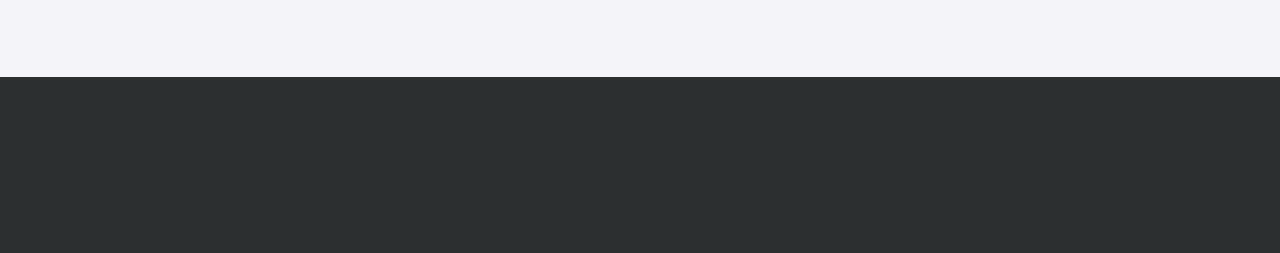
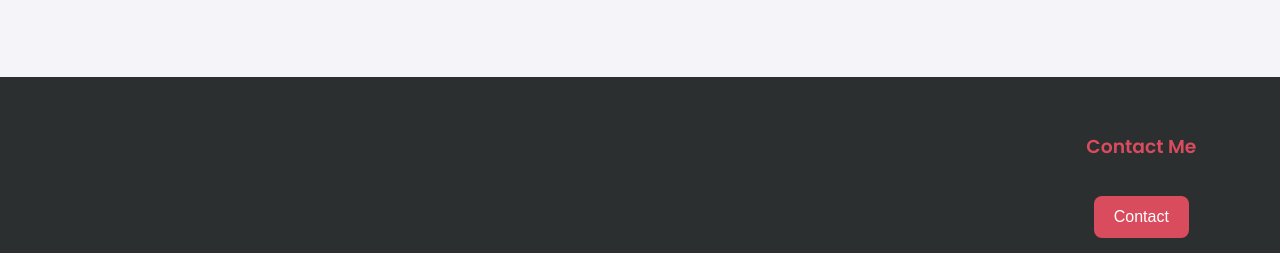
Before and after one commit to NsizwaZondo/resume, a plain HTML site: page index.html in a window 1280 px wide. Shown: the part 3748-4001 px from the top of the page. Drawn offline with Linux system fonts and the light colour scheme.

Commit message:
Update index.html

```diff
--- a/index.html
+++ b/index.html
@@ -165,7 +165,7 @@
         .footer {
             background-color: #2c2f30;
             color: white;
-            padding: 1rem 10rem;
+            padding: 1rem 2rem;
             display: flex;
             flex-wrap: wrap;
             justify-content: space-between;
```
